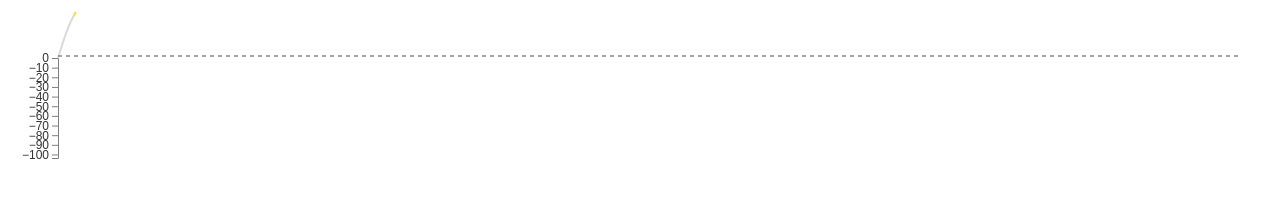
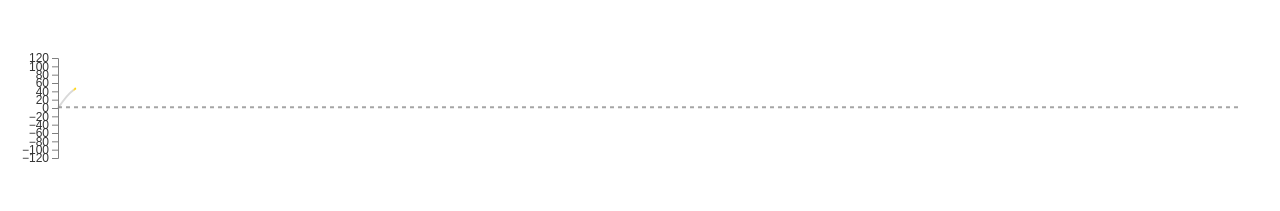
Before and after one commit to KushalSuvan/whitegold-ergodicity-illustrations, a plain HTML site: page non-ergodic-ar.html in a window 1280 px wide. Drawn offline with nearby package versions, Linux system fonts and the light colour scheme.

Commit message:
Update non-ergodic-ar.html

```diff
--- a/non-ergodic-ar.html
+++ b/non-ergodic-ar.html
@@ -51,7 +51,7 @@
           .range([50, width - 50]);
 
       const yScale = d3.scaleLinear()
-          .domain(d3.extent(data, d => d.value))
+          .domain(d3.extent([-120, 120]))
           .range([height - 50, 50]);
 
       const gradient = svg.append("defs")
```
